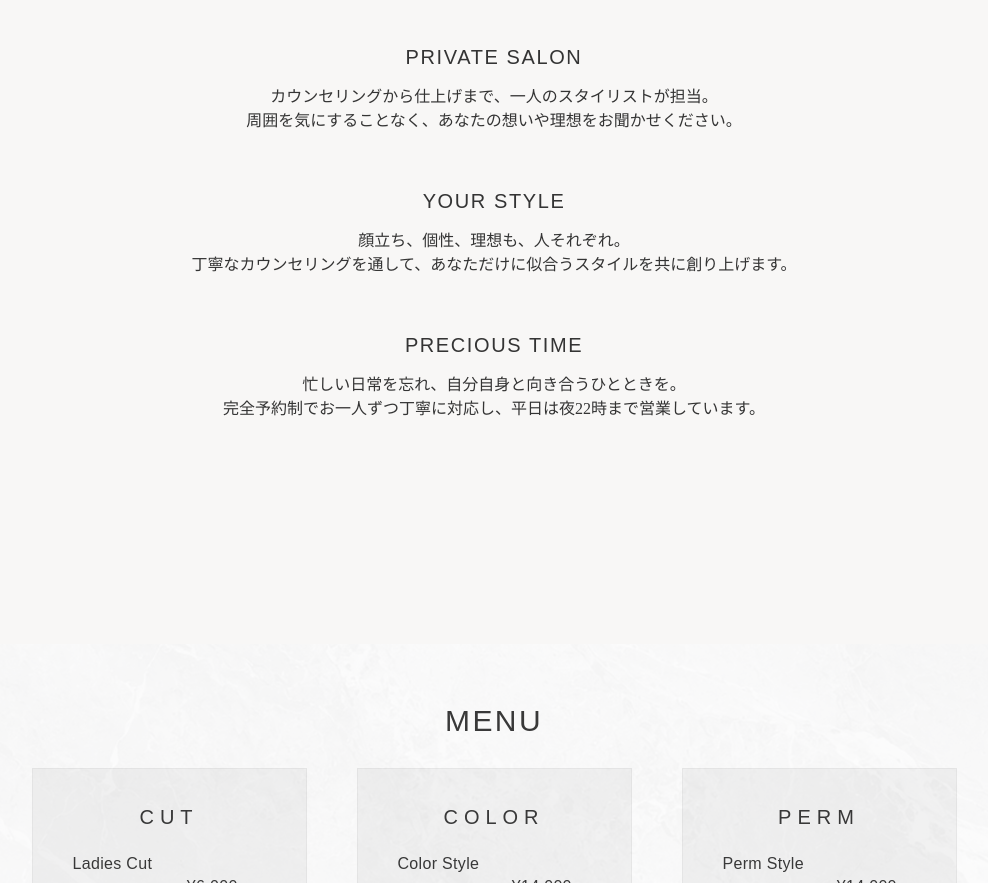
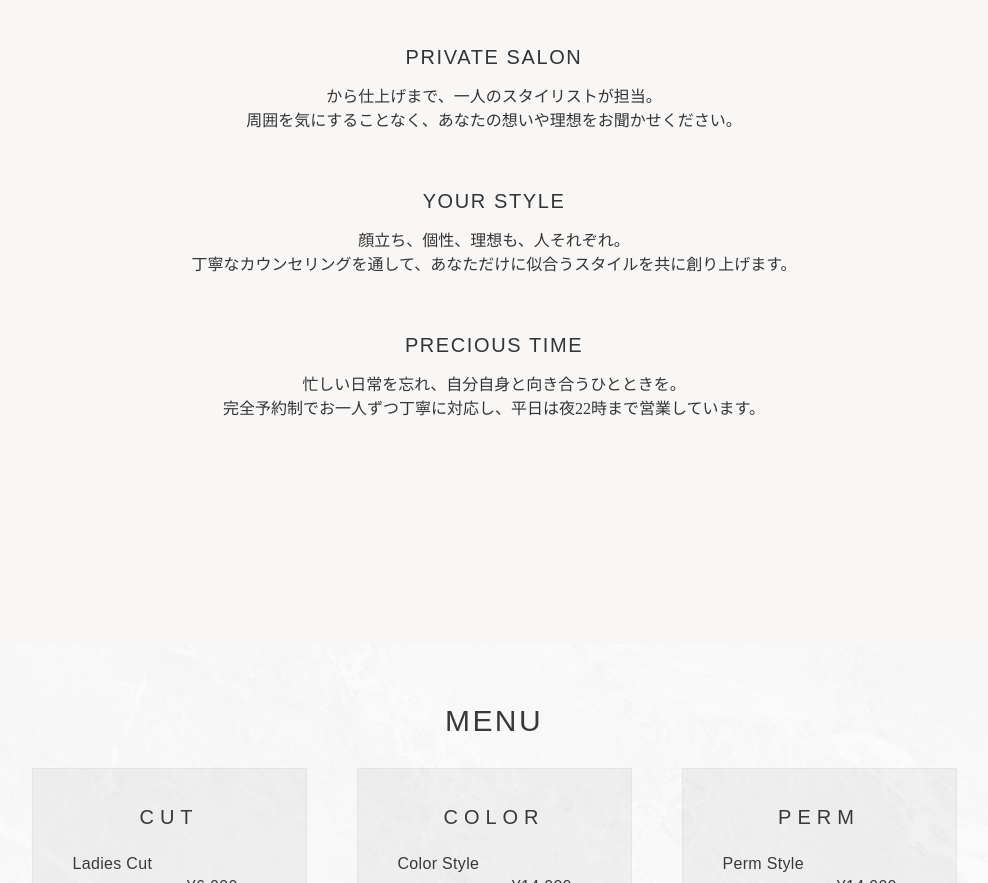
Before and after one commit to junpei-0914/AZITO-HAIR, a plain HTML site: page index.html in a window 1280 px wide. Shown: the part 956-1839 px from the top of the page, without its empty margins (146-1134 px from the left). Drawn offline with Linux system fonts and the light colour scheme.

Commit message:
51行目更新しました

```diff
--- a/index.html
+++ b/index.html
@@ -48,7 +48,7 @@
         </h2>
     <div class ="p-concept">
         <h3>PRIVATE SALON</h3>
-        <p>カウンセリングから仕上げまで、一人のスタイリストが担当。
+        <p>から仕上げまで、一人のスタイリストが担当。
             <br>
             周囲を気にすることなく、あなたの想いや理想をお聞かせください。
         </p>
```
